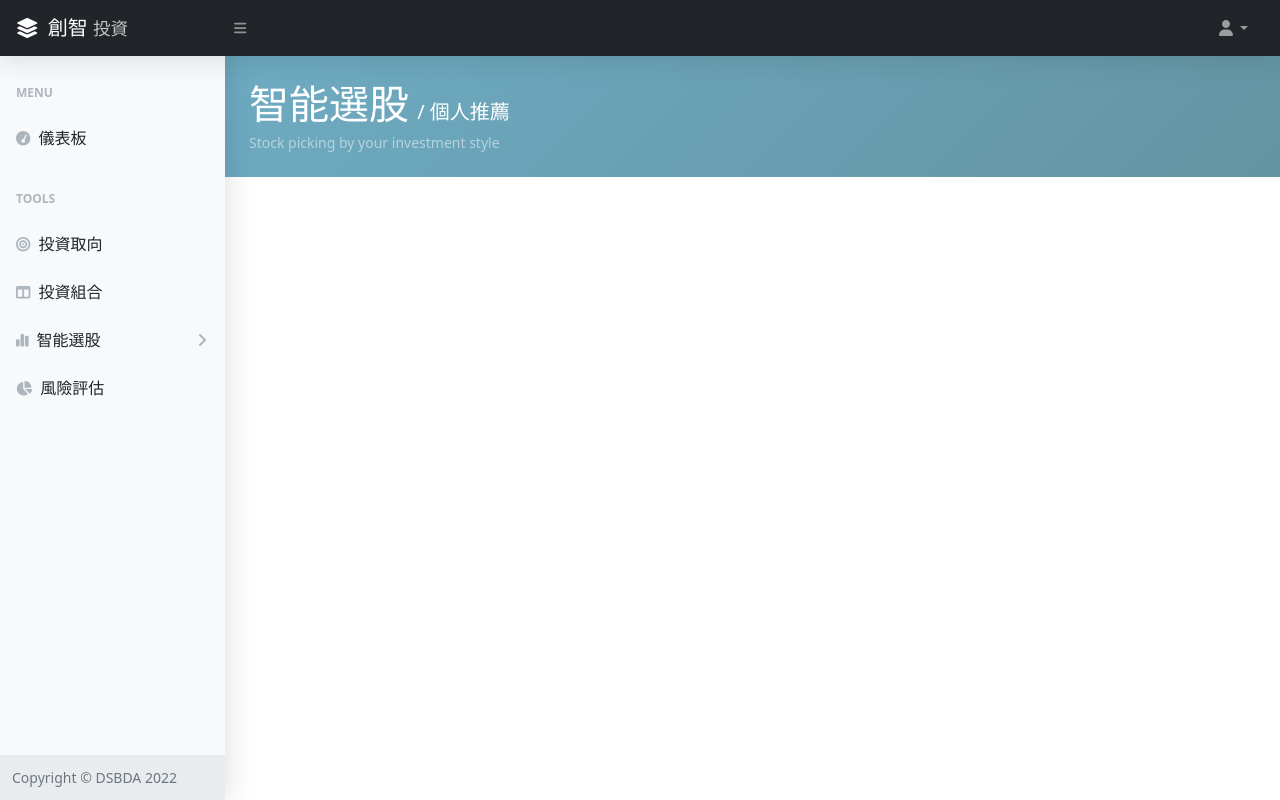
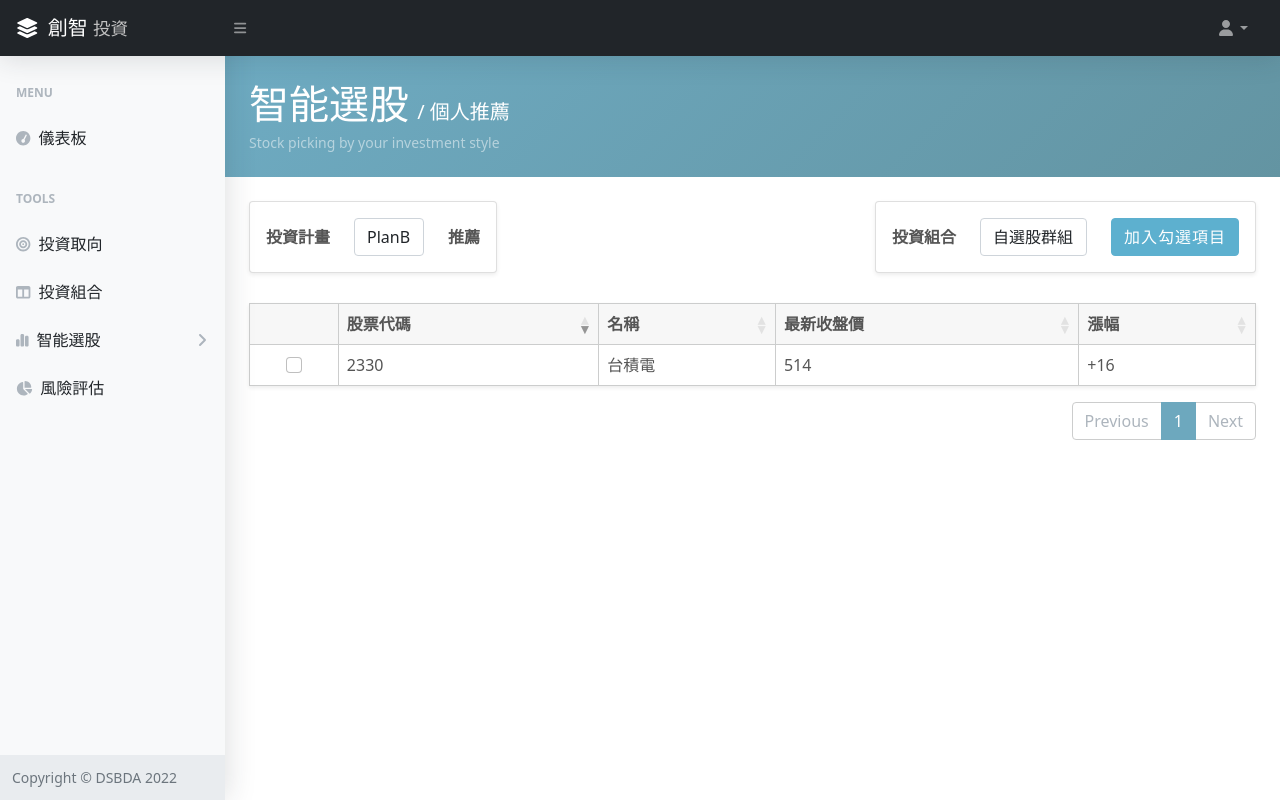
Before and after one commit to fuhsiao/Fintech-API-web, a Flask app: page /picker-oneself in a window 1280 px wide. Run offline with Flask 2, Linux system fonts and the light colour scheme; some libraries are stand-ins or nearby versions.

Commit message:
add picker1 UI

```diff
--- a/website/templates/picker-oneself.html
+++ b/website/templates/picker-oneself.html
@@ -7,4 +7,104 @@
         <p class="small mb-0 mt-1 text-white-50">Stock picking by your investment style</p>
     </div>
 </header>
+
+<div class="container-fluid px-4">
+    <div class="row">
+        <div class="col-md-6 col-sm-12">
+            <div class="float-start">
+                <div class="card shadow-sm mb-4 col-auto">
+                    <div class="card-body">
+                        <form >
+                            <div class="text-darkgray row">
+                                <div class="col-auto">
+                                    <label class="col-form-label fw-bold">投資計畫</label>
+                                </div>
+                                <div class="col-md-auto col-sm-12">
+                                    <select id="investPlan" class="form-control">
+                                    </select>
+                                </div>
+                                <div class="col-auto">
+                                    <label class="col-form-label fw-bold">推薦</label>
+                                </div>
+                            </div>
+                        </form>
+                    </div>
+                </div>
+            </div>
+        </div>
+        <div class="col-md-6 col-sm-8">
+            <div class="float-end">
+                <div class="card shadow-sm mb-4 col-auto ">
+                    <div class="card-body">
+                        <form>
+                            <div class="text-darkgray row">
+                                <div class="col-auto">
+                                    <label class="col-form-label fw-bold">投資組合</label>
+                                </div>
+                                <div class="col-auto">
+                                    <select id="stockGroup" class="form-control">
+                                    </select>
+                                </div>
+                                <div class="col-auto mt-sm-0 mt-md-3 mt-lg-0">
+                                    <button type="submit" class="btn btn-bg">加入勾選項目</button>
+                                </div>
+                            </div>
+                        </form>
+                    </div>
+                </div>
+            </div>
+        </div>
+    </div>
+
+    <table id="picker_table1" class="table table-bordered shadow-sm w-100" style="vertical-align:middle">
+        <thead class="bg-th">
+            <tr>
+                <th></th>
+                <th>股票代碼</th>
+                <th>名稱</th>
+                <th>最新收盤價</th>
+                <th>漲幅</th>
+            </tr>
+        </thead>
+        <tbody>
+        </tbody>
+    </table>
+</div>
+
+<script>
+    $(document).ready(function (){
+        var Data = [
+            {"stockID":"2330","stockName":"台積電", "closePrices":"514", "stockGain":"+16"}
+        ];
+
+         $('#picker_table1').DataTable({
+             dom:'t<"mt-sm-3 mb-sm-3"p>',
+             pageLength: 10,
+             data:Data,
+             order:[[1,'desc']],
+             columns:[
+                {render: function(){
+                        return '<input class="form-check-input" type="checkbox" value="">'}
+                    },
+                 {data:"stockID"},
+                 {data:"stockName"},
+                 {data:"closePrices"},
+                 {data:"stockGain"}
+
+                 // {"data":null,"defaultContent":"<button>View</button>"}
+             ],
+             columnDefs: [
+                 { className:"text-center", orderable: false, targets:0 }
+             ]
+
+         });
+
+         $("#stockGroup").append(new Option("自選股群組", "1"));
+         $("#stockGroup").prop("selectedIndex", 0);
+
+         $("#investPlan").append(new Option("PlanB", "1"));
+         $("#investPlan").prop("selectedIndex", 0);
+     });
+ </script>
+
 {% endblock %}
```
